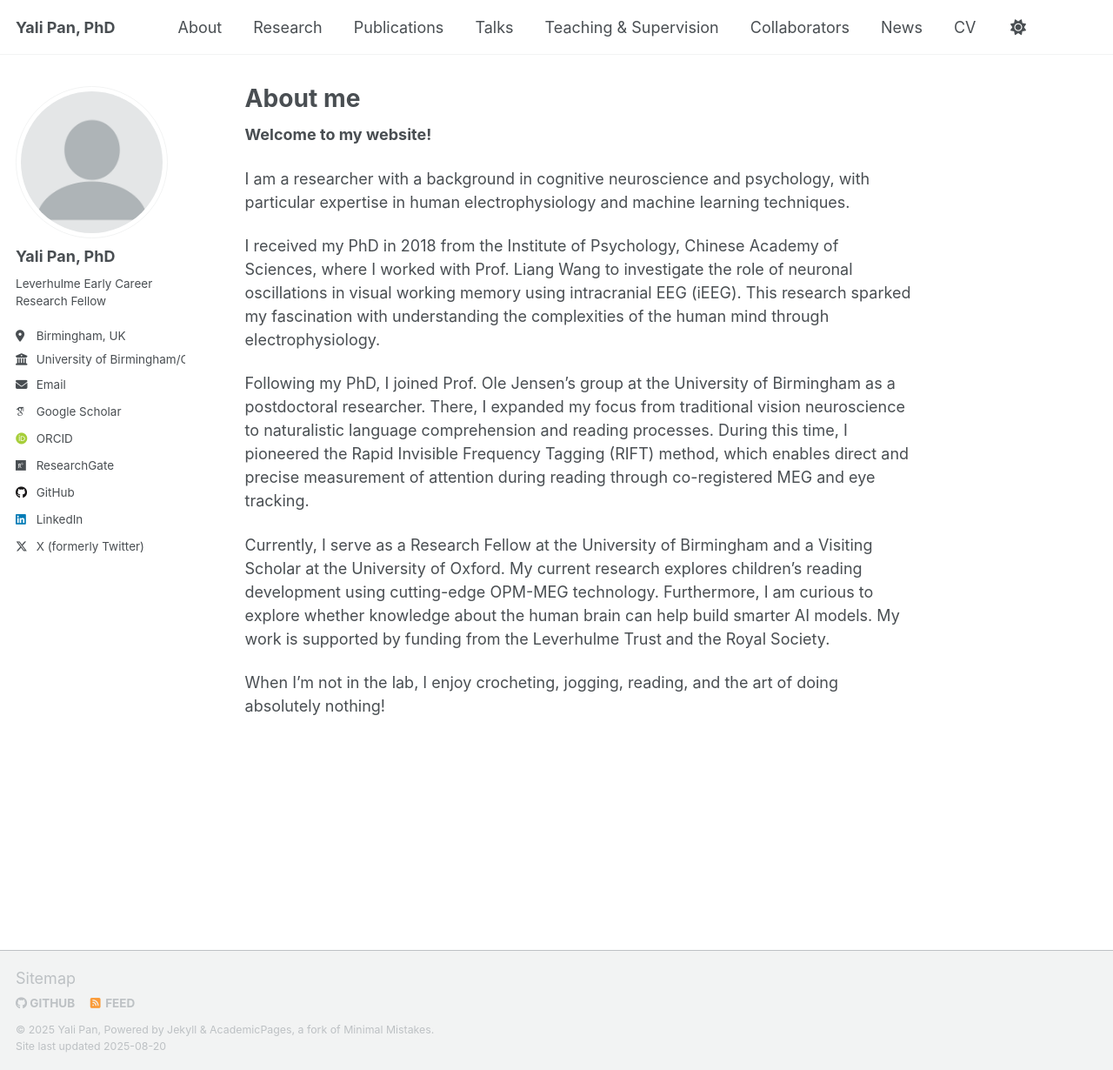
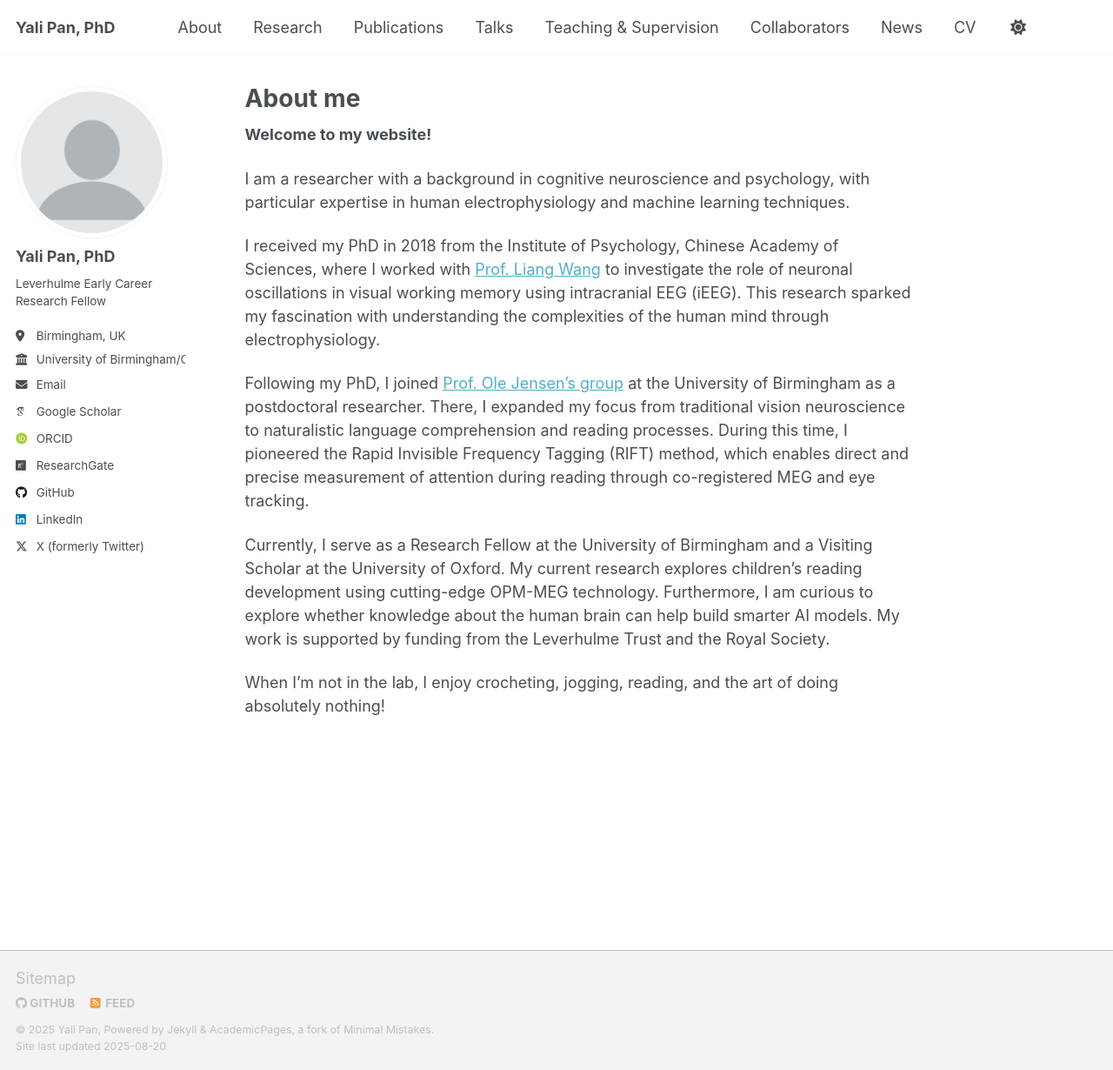
Before and after one commit to yalipan666/yalipan666.github.io, a Jekyll site: the page built from _pages/about.md, in a window 1280 px wide and 1230 px high. Shown: the whole window at 87% size. Built offline with Jekyll 4.4.1, drawn with Linux system fonts in a browser that asks for light colours; some web fonts are replaced; a script that is not in the unit is left out; part of the change alters nothing that is shown.

```diff
--- a/_pages/about.md
+++ b/_pages/about.md
@@ -12,9 +12,9 @@ redirect_from:
 
 I am a researcher with a background in cognitive neuroscience and psychology, with particular expertise in human electrophysiology and machine learning techniques.
 
-I received my PhD in 2018 from the Institute of Psychology, Chinese Academy of Sciences, where I worked with Prof. Liang Wang to investigate the role of neuronal oscillations in visual working memory using intracranial EEG (iEEG). This research sparked my fascination with understanding the complexities of the human mind through electrophysiology.
+I received my PhD in 2018 from the Institute of Psychology, Chinese Academy of Sciences, where I worked with <a href="https://psych.cas.cn/sourcedb/cn/expert/201302/t20130206_6369838.html">Prof. Liang Wang</a> to investigate the role of neuronal oscillations in visual working memory using intracranial EEG (iEEG). This research sparked my fascination with understanding the complexities of the human mind through electrophysiology.
 
-Following my PhD, I joined Prof. Ole Jensen's group at the University of Birmingham as a postdoctoral researcher. There, I expanded my focus from traditional vision neuroscience to naturalistic language comprehension and reading processes. During this time, I pioneered the Rapid Invisible Frequency Tagging (RIFT) method, which enables direct and precise measurement of attention during reading through co-registered MEG and eye tracking.
+Following my PhD, I joined <a href="https://www.neuosc.com/">Prof. Ole Jensen's group</a> at the University of Birmingham as a postdoctoral researcher. There, I expanded my focus from traditional vision neuroscience to naturalistic language comprehension and reading processes. During this time, I pioneered the Rapid Invisible Frequency Tagging (RIFT) method, which enables direct and precise measurement of attention during reading through co-registered MEG and eye tracking.
 
 Currently, I serve as a Research Fellow at the University of Birmingham and a Visiting Scholar at the University of Oxford. My current research explores children's reading development using cutting-edge OPM-MEG technology. Furthermore, I am curious to explore whether knowledge about the human brain can help build smarter AI models. My work is supported by funding from the Leverhulme Trust and the Royal Society.
 
```
